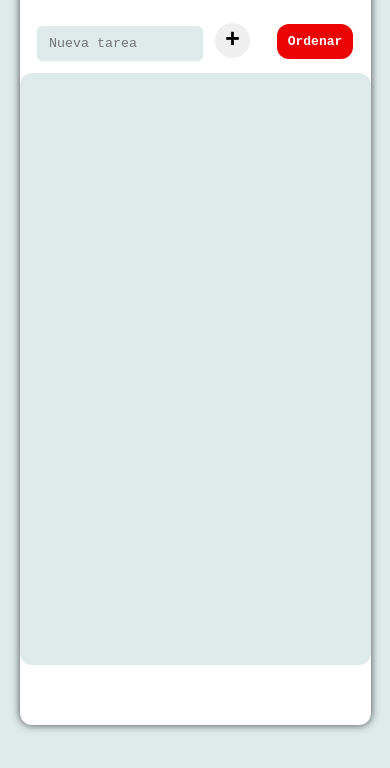
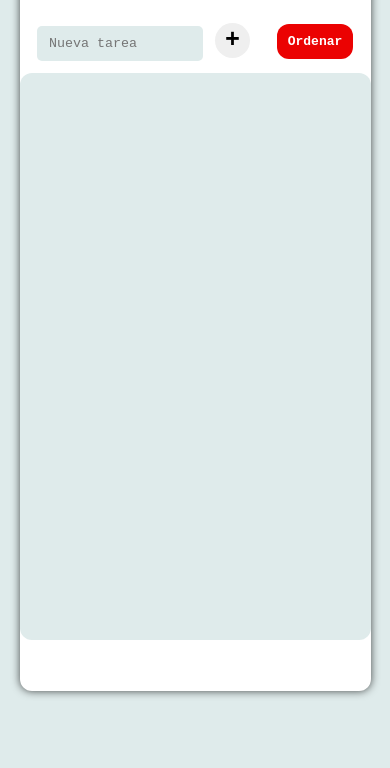
Before and after one commit to SanAgustinDeIpona/New-_task, a plain HTML site: page index.html in a window 390 px wide. Shown: the part 88-856 px from the top of the page. Drawn offline with Linux system fonts and the light colour scheme.

Commit message:
Full movil first web 4

```diff
--- a/styles.css
+++ b/styles.css
@@ -10,6 +10,7 @@ body {
     background-color: rgb(223, 235, 235);
     height: 100vh;
     width: 100%;
+    overflow-y: hidden;
 }
 
 .container{
@@ -173,7 +174,7 @@ body {
 @media only screen and (min-width:320px) and (max-width:480px){
     .container{
         width: 90%;
-        height: 94%;
+        height: 90%;
     }
 
     .container-task{
```
